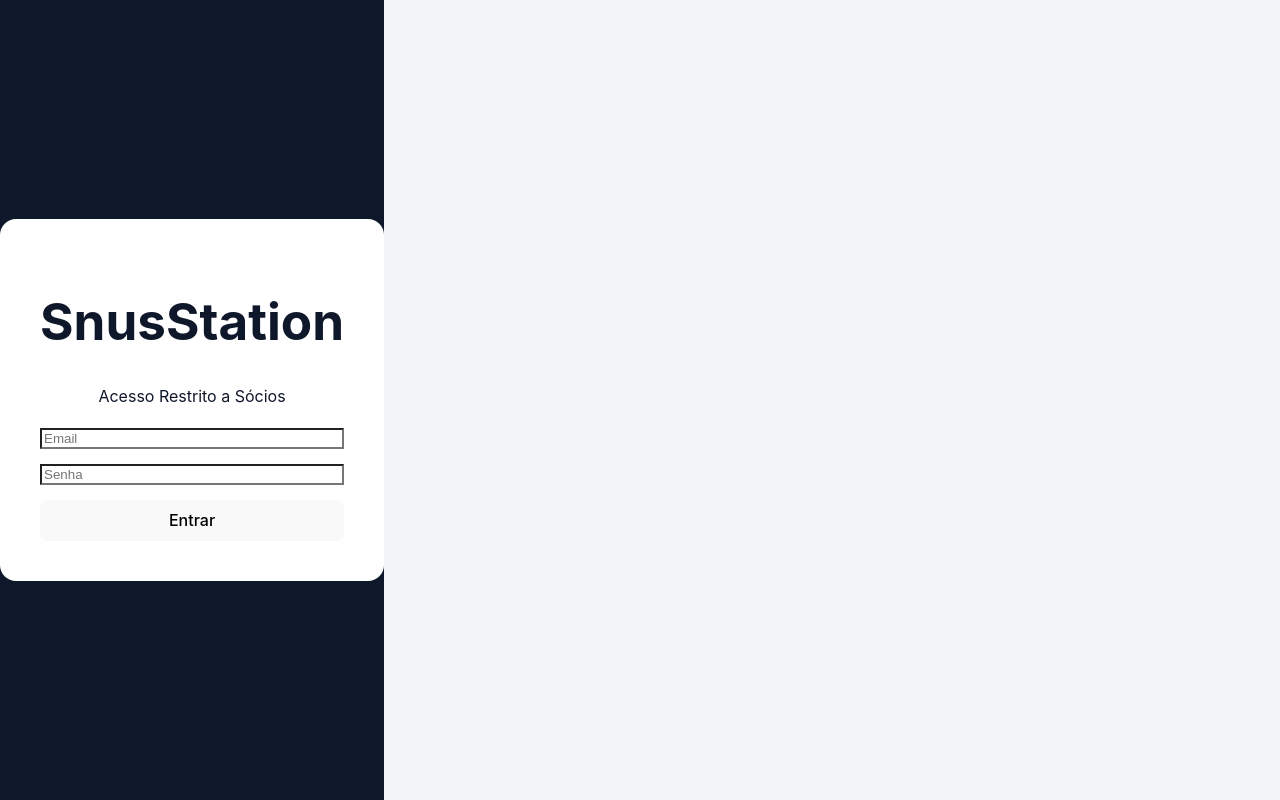
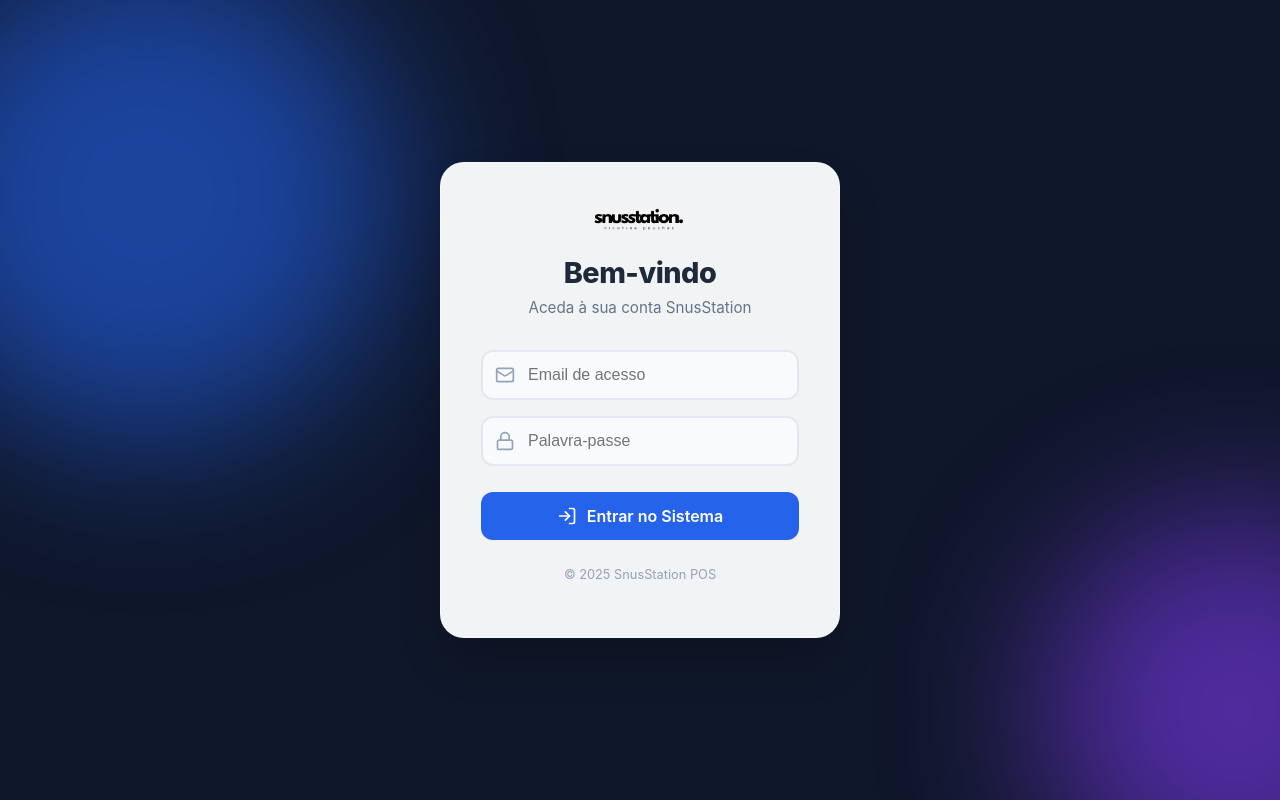
Before and after one commit to TiagoPaiva4/snusstation-pos, a React (Vite) app: page / in a window 1280 px wide. Built offline with nearby package versions, Linux system fonts and the light colour scheme; no server answers.

Commit message:
feat: implement login page with modern design and error handling

```diff
--- a/src/App.css
+++ b/src/App.css
@@ -315,3 +315,205 @@
   .item-total-price { font-size: 0.9rem; width: auto; }
   .cart-item-controls { gap: 10px; }
 }
+
+/* --- LOGIN PAGE STYLES --- */
+
+.login-container {
+  height: 100vh;
+  width: 100vw;
+  display: flex;
+  align-items: center;
+  justify-content: center;
+  background-color: #0f172a;
+  position: relative;
+  overflow: hidden;
+}
+
+/* Fundo Animado com Bolhas */
+.login-background {
+  position: absolute;
+  top: 0;
+  left: 0;
+  width: 100%;
+  height: 100%;
+  z-index: 0;
+}
+
+.shape {
+  position: absolute;
+  filter: blur(80px);
+  opacity: 0.6;
+  animation: float 10s infinite alternate;
+}
+
+.shape-1 {
+  top: -10%;
+  left: -10%;
+  width: 500px;
+  height: 500px;
+  background: var(--primary);
+  border-radius: 50%;
+}
+
+.shape-2 {
+  bottom: -10%;
+  right: -10%;
+  width: 400px;
+  height: 400px;
+  background: #7c3aed; /* Roxo */
+  border-radius: 50%;
+  animation-delay: -5s;
+}
+
+@keyframes float {
+  0% { transform: translate(0, 0); }
+  100% { transform: translate(30px, 30px); }
+}
+
+/* Cartão de Login (Glassmorphism) */
+.login-card {
+  position: relative;
+  z-index: 10;
+  background: rgba(255, 255, 255, 0.95);
+  backdrop-filter: blur(10px);
+  padding: 40px;
+  border-radius: 24px;
+  box-shadow: 0 25px 50px -12px rgba(0, 0, 0, 0.25);
+  width: 100%;
+  max-width: 400px;
+  margin: 20px;
+  text-align: center;
+  border: 1px solid rgba(255, 255, 255, 0.5);
+}
+
+.login-header h1 {
+  margin: 0;
+  color: #1e293b;
+  font-size: 1.8rem;
+  font-weight: 800;
+  letter-spacing: -0.5px;
+}
+
+.login-header p {
+  color: #64748b;
+  margin: 8px 0 30px 0;
+  font-size: 0.95rem;
+}
+
+.login-form {
+  display: flex;
+  flex-direction: column;
+  gap: 16px;
+}
+
+/* Inputs Modernos */
+.input-group-login {
+  position: relative;
+  display: flex;
+  align-items: center;
+}
+
+.input-icon-login {
+  position: absolute;
+  left: 14px;
+  color: #94a3b8;
+  pointer-events: none;
+}
+
+.input-group-login input {
+  width: 100%;
+  padding: 14px 14px 14px 45px; /* Espaço para o ícone */
+  border: 2px solid #e2e8f0;
+  border-radius: 12px;
+  font-size: 1rem;
+  background: #f8fafc;
+  transition: all 0.2s;
+  color: #1e293b;
+  outline: none;
+}
+
+.input-group-login input:focus {
+  border-color: var(--primary);
+  background: white;
+  box-shadow: 0 0 0 4px rgba(37, 99, 235, 0.1);
+}
+
+/* Botão de Login */
+.login-btn {
+  background: var(--primary);
+  color: white;
+  border: none;
+  padding: 14px;
+  border-radius: 12px;
+  font-size: 1rem;
+  font-weight: 600;
+  cursor: pointer;
+  transition: all 0.2s;
+  display: flex;
+  justify-content: center;
+  align-items: center;
+  gap: 10px;
+  margin-top: 10px;
+}
+
+.login-btn:hover:not(:disabled) {
+  background: var(--primary-hover);
+  transform: translateY(-1px);
+  box-shadow: 0 4px 12px rgba(37, 99, 235, 0.3);
+}
+
+.login-btn:disabled {
+  opacity: 0.7;
+  cursor: not-allowed;
+}
+
+/* Mensagem de Erro */
+.error-message {
+  background: #fef2f2;
+  color: #ef4444;
+  padding: 10px;
+  border-radius: 8px;
+  font-size: 0.9rem;
+  display: flex;
+  align-items: center;
+  gap: 8px;
+  border: 1px solid #fee2e2;
+  animation: shake 0.3s ease-in-out;
+}
+
+@keyframes shake {
+  0%, 100% { transform: translateX(0); }
+  25% { transform: translateX(-5px); }
+  75% { transform: translateX(5px); }
+}
+
+.spin {
+  animation: spin 1s linear infinite;
+}
+@keyframes spin {
+  from { transform: rotate(0deg); }
+  to { transform: rotate(360deg); }
+}
+
+.login-footer {
+  margin-top: 25px;
+  font-size: 0.8rem;
+  color: #94a3b8;
+}
+
+/* Responsividade */
+@media (max-width: 480px) {
+  .login-card {
+    padding: 30px 20px;
+    margin: 15px;
+  }
+}
+
+/* --- Estilo do Logo no Login --- */
+.login-logo {
+  display: block;
+  margin: 0 auto 20px auto; /* Centra e dá espaço em baixo */
+  max-width: 150px;         /* Largura máxima */
+  height: auto;             /* Mantém a proporção */
+  object-fit: contain;
+}
--- a/src/components/Login.jsx
+++ b/src/components/Login.jsx
@@ -1,6 +1,10 @@
 import React, { useState } from 'react';
 import { supabase } from '../supabaseClient';
+import { Mail, Lock, LogIn, AlertCircle, Loader2 } from 'lucide-react';
 
+// --- IMPORTA O LOGO AQUI ---
+// (Certifica-te que o nome do ficheiro corresponde ao que tens na pasta assets)
+import logoImg from '../assets/logo-login.png';
 export default function Login() {
   const [email, setEmail] = useState('');
   const [password, setPassword] = useState('');
@@ -10,22 +14,76 @@
   const handleLogin = async (e) => {
     e.preventDefault();
     setLoading(true);
-    const { error } = await supabase.auth.signInWithPassword({ email, password });
-    if (error) setError(error.message);
-    setLoading(false);
+    setError(null);
+
+    try {
+      const { error } = await supabase.auth.signInWithPassword({ email, password });
+      if (error) throw error;
+    } catch (error) {
+      setError('Credenciais inválidas. Tente novamente.');
+    } finally {
+      setLoading(false);
+    }
   };
 
   return (
-    <div className="login-wrapper">
-      <div className="login-box">
-        <h1>SnusStation</h1>
-        <p>Acesso Restrito a Sócios</p>
-        <form onSubmit={handleLogin}>
-          <input type="email" placeholder="Email" value={email} onChange={e => setEmail(e.target.value)} required />
-          <input type="password" placeholder="Senha" value={password} onChange={e => setPassword(e.target.value)} required />
-          <button type="submit" disabled={loading}>{loading ? 'Entrando...' : 'Entrar'}</button>
-          {error && <div className="error">{error}</div>}
+    <div className="login-container">
+      <div className="login-background">
+        <div className="shape shape-1"></div>
+        <div className="shape shape-2"></div>
+      </div>
+
+      <div className="login-card">
+        <div className="login-header">
+          {/* --- LOGO ADICIONADO AQUI --- */}
+          <img src={logoImg} alt="SnusStation" className="login-logo" />
+
+          <h1>Bem-vindo</h1>
+          <p>Aceda à sua conta SnusStation</p>
+        </div>
+
+        <form onSubmit={handleLogin} className="login-form">
+          <div className="input-group-login">
+            <Mail className="input-icon-login" size={20} />
+            <input
+              type="email"
+              placeholder="Email de acesso"
+              value={email}
+              onChange={e => setEmail(e.target.value)}
+              required
+            />
+          </div>
+
+          <div className="input-group-login">
+            <Lock className="input-icon-login" size={20} />
+            <input
+              type="password"
+              placeholder="Palavra-passe"
+              value={password}
+              onChange={e => setPassword(e.target.value)}
+              required
+            />
+          </div>
+
+          {error && (
+            <div className="error-message">
+              <AlertCircle size={16} />
+              <span>{error}</span>
+            </div>
+          )}
+
+          <button type="submit" className="login-btn" disabled={loading}>
+            {loading ? (
+              <><Loader2 className="spin" size={20} /> A entrar...</>
+            ) : (
+              <><LogIn size={20} /> Entrar no Sistema</>
+            )}
+          </button>
         </form>
+
+        <div className="login-footer">
+          <p>© {new Date().getFullYear()} SnusStation POS</p>
+        </div>
       </div>
     </div>
   );
```
Also changed, not shown: src/assets/logo-login.png (added).
